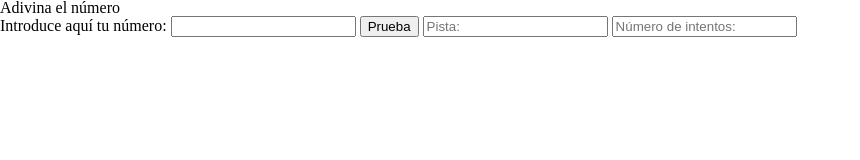
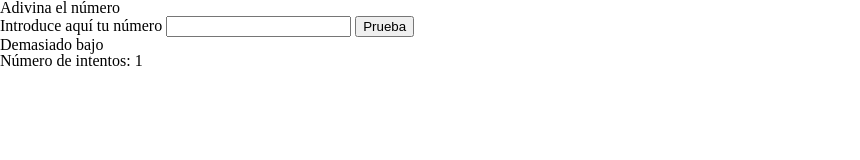
Before and after one commit to Adalab/modulo-2-evaluacion-intermedia-SorayaAC, a plain HTML site: page index.html in a window 1280 px wide. Both pictures are taken after a click on the button "Prueba". Shown: the whole page, without its empty margins (0-860 px from the left). Drawn offline with Linux system fonts and the light colour scheme.

Commit message:
added changes but doesen't run yet

```diff
--- a/assets/js/main.js
+++ b/assets/js/main.js
@@ -1,40 +1,52 @@
 'use strict';
 // variables globales
-const choose = document.querySelector(".js-choose");
-const check = document.querySelector(".js-check");
-const clue = document.querySelector(".js-clue");
-const tryOn = document.querySelector(".js-try");
-const randomNumber = getRandomNumber();
-const count = 0;
+const userOption = document.querySelector(".js_useroption");
+const button = document.querySelector(".js_btn");
+const clue = document.querySelector(".js_clue");
+const tryOn = document.querySelector(".js_try");
+const randomNumber = getRandomNumber(10);
+let count = 0;
+
 // funciones
+
 function getRandomNumber(max) {
-    return Math.ceil(Math.random() * 100);
+    return Math.ceil(Math.random() * max);
 }
 
-function getNumber() {
+ function getNumber() {
+    const userNumber = userOption.value;
+    console.log(userNumber);
 
-    if (choose > randomNumber) {
-        clue.innerHTML="Demasiado alto";
-    } else if (choose < randomNumber) {
-        clue.innerHTML="Demasiado bajo";
+     if (userNumber === randomNumber) {
+        clue.innerHTML='Has ganado campenona!!!';
 
-    } else if (choose === randomNumber) {
-        clue.innerHTML="Has ganado campenona!!!";
+    } else if (userNumber < randomNumber) {
+        clue.innerHTML= 'Demasiado bajo';
 
-    } else {
-        clue.innerHTML="El número debe estar entre 1 y 100";
+      } else if (userNumber > randomNumber) {
+         clue.innerHTML= 'Demasiado alto';
+
+      } else if (userNumber <= 0 || randomNumber > 10) {
+          clue.innerHTML= 'El número debe estar entre 1 y 100';
+
+     }
 
     }
+
+function countClick (){
+    count++;
+    tryOn.innerHTML= `Número de intentos: ${count}`;
+  }
+
+function handlebutton() {
+    console.log('Mi numero aleatorio es ' + randomNumber);
 }
 
-function countClick (){
-    count += 1;
+function handleUser (event) {
+    handlebutton();
+    getNumber();
+    countClick();
 }
 
-function handleBtn() {
-        console.log("Mi número aleatorio es " + randomNumber);
-}
-
- // eventos
-check.addEventListener("click", handleBtn);
-choose.addEventListener("change", getNumber)
+  // eventos
+ button.addEventListener("click", handleUser);
--- a/index.html
+++ b/index.html
@@ -6,7 +6,7 @@
     <meta name="viewport" content="width=device-width, initial-scale=1.0" />
     <link rel="stylesheet" href="./assets/styles/reset.css" />
     <link rel="stylesheet" href="./assets/styles/main.css" />
-    <title>Adivinar el número</title>
+    <title>Evaluación intermedia 2</title>
   </head>
   <body>
     <header>
@@ -14,17 +14,13 @@
     </header>
     <main class="container">
       <form action="">
-        <label for="choosenumber">Introduce aquí tu número: </label>
-        <input type="text" id="choose" class="js-choose" />
-        <input type="button" value="Prueba" class="js-check" />
-        <input type="text" id="clue" class="js-clue" placeholder="Pista: " />
-        <input
-          type="text"
-          id="try"
-          class="js-try"
-          placeholder="Número de intentos: "
-        />
+        <label for="number">Introduce aquí tu número</label>
+        <input type="number" class="js_useroption" />
+        <input class="js_btn" type="button" value="Prueba" />
       </form>
+
+      <p class="js_clue">Pista: Escribe el número y dale a Prueba</p>
+      <p class="js_try">Número de intentos: 0</p>
     </main>
     <script src="./assets/js/main.js"></script>
   </body>
```
